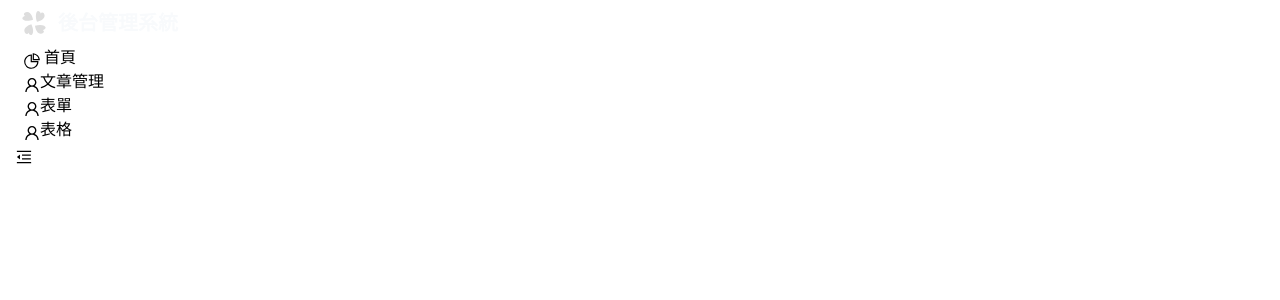
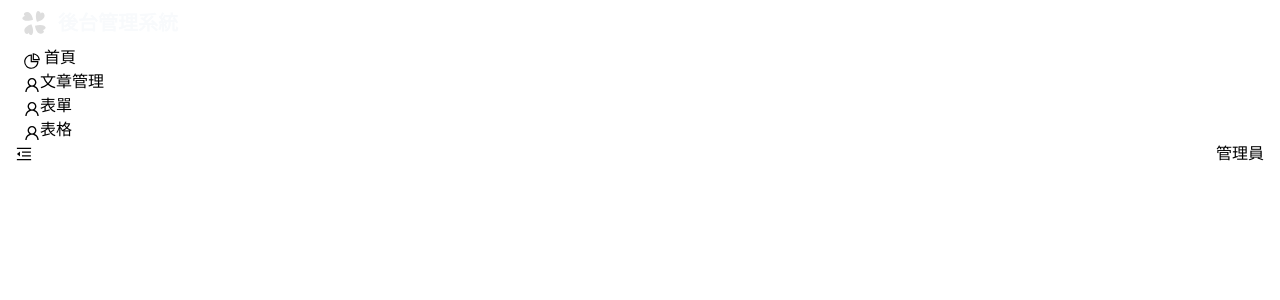
Before and after one commit to paul61843/CMS, a Vue app: page / in a window 1280 px wide. Shown: the top 300 px of the page. Built offline with nearby package versions, Linux system fonts and the light colour scheme.

Commit message:
feat: 建立 user-dropdown 元件，修正import檔案路徑錯誤

```diff
--- a/components.d.ts
+++ b/components.d.ts
@@ -6,6 +6,8 @@ import '@vue/runtime-core'
 declare module '@vue/runtime-core' {
   export interface GlobalComponents {
     AButton: typeof import('ant-design-vue/es')['Button']
+    ADropdown: typeof import('ant-design-vue/es')['Dropdown']
+    ADropdownButton: typeof import('ant-design-vue/es')['DropdownButton']
     ALayout: typeof import('ant-design-vue/es')['Layout']
     ALayoutContent: typeof import('ant-design-vue/es')['LayoutContent']
     ALayoutHeader: typeof import('ant-design-vue/es')['LayoutHeader']
@@ -17,6 +19,7 @@ declare module '@vue/runtime-core' {
     Navigation: typeof import('./src/components/Navigation.vue')['default']
     RouterLink: typeof import('vue-router')['RouterLink']
     RouterView: typeof import('vue-router')['RouterView']
+    UserDropdown: typeof import('./src/components/header/UserDropdown.vue')['default']
   }
 }
 
--- /dev/null
+++ b/src/components/header/UserDropdown.vue
@@ -0,0 +1,49 @@
+<template>
+  <a-dropdown>
+    <template #overlay>
+      <a-menu @click="handleMenuClick">
+        <a-menu-item key="1">
+          <UserOutlined />
+          1st menu item
+        </a-menu-item>
+        <a-menu-item key="2">
+          <UserOutlined />
+          2nd menu item
+        </a-menu-item>
+        <a-menu-item key="3">
+          <UserOutlined />
+          登出
+        </a-menu-item>
+      </a-menu>
+    </template>
+    <a-button>
+      管理員
+    </a-button>
+  </a-dropdown>
+</template>
+
+<script lang="ts">
+import { defineComponent } from "vue";
+import { UserOutlined } from "@ant-design/icons-vue";
+import type { MenuProps } from "ant-design-vue";
+
+export default defineComponent({
+  components: {
+    UserOutlined,
+  },
+  setup() {
+    const handleButtonClick = (e: Event) => {
+      console.log("click left button", e);
+    };
+    const handleMenuClick: MenuProps["onClick"] = (e) => {
+      console.log("click", e);
+    };
+    return {
+      handleButtonClick,
+      handleMenuClick,
+    };
+  },
+});
+</script>
+
+<style lang="scss" scoped></style>
--- a/src/layouts/header.vue
+++ b/src/layouts/header.vue
@@ -1,23 +1,26 @@
 <template>
-  <a-layout-header class="px-4" style="background: #fff">
+  <a-layout-header class="flex justify-between items-center px-4" style="background: #fff">
     <menu-unfold-outlined
       v-if="collapsed"
       class="trigger"
       @click="changeCollapsed()"
     />
     <menu-fold-outlined v-else class="trigger" @click="changeCollapsed()" />
+    <user-dropdown></user-dropdown>
   </a-layout-header>
 </template>
 <script lang="ts">
 import { defineComponent } from "vue";
 import { storeToRefs } from "pinia";
 import { MenuFoldOutlined, MenuUnfoldOutlined } from "@ant-design/icons-vue";
-import { useGlobalStore } from "@/stores/global.js";
+import { useGlobalStore } from "@/stores/global";
+import UserDropdown from "@/components/header/UserDropdown.vue";
 
 export default defineComponent({
   components: {
     MenuFoldOutlined,
     MenuUnfoldOutlined,
+    UserDropdown,
   },
 
   setup() {
--- a/src/layouts/sider.vue
+++ b/src/layouts/sider.vue
@@ -42,9 +42,9 @@
 import { PieChartOutlined, UserOutlined } from "@ant-design/icons-vue";
 import { defineComponent, ref, reactive } from "vue";
 import { useRouter } from "vue-router";
-import { useGlobalStore } from "@/stores/global.js";
+import { useGlobalStore } from "@/stores/global";
 import Logo from "@/components/navigation/Logo.vue";
-import menuSetting from "@/constants/navigation/index.js";
+import menuSetting from "@/constants/navigation/index";
 import { storeToRefs } from "pinia";
 
 export default defineComponent({
```
